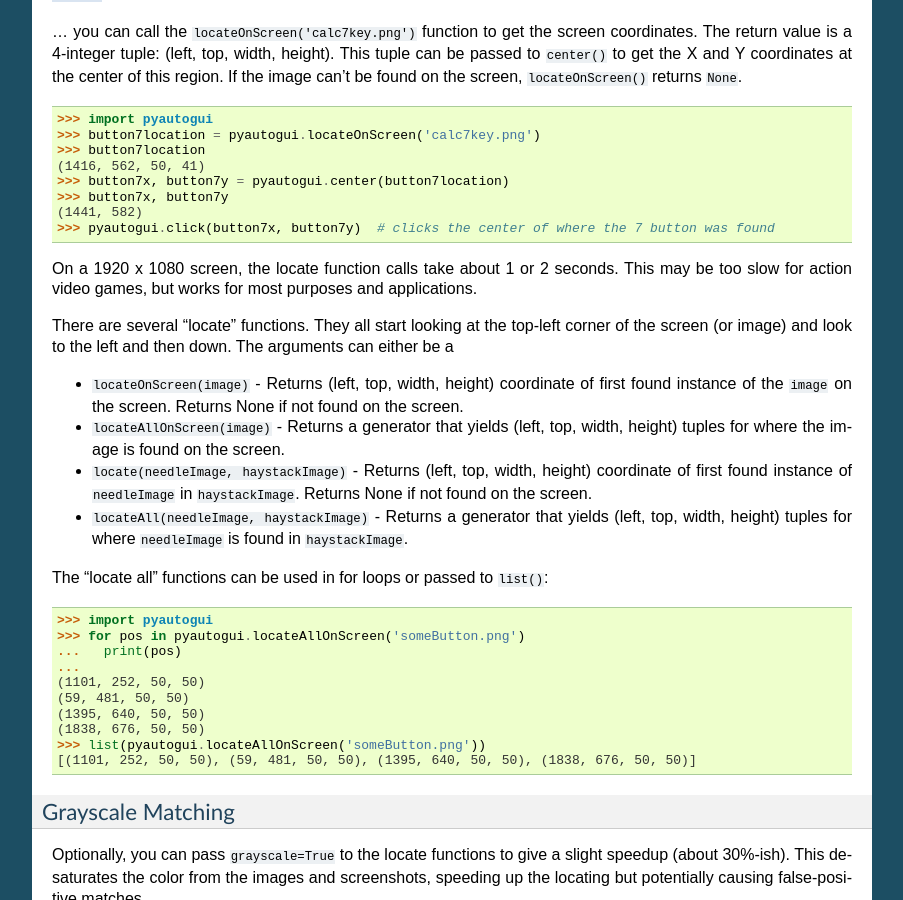
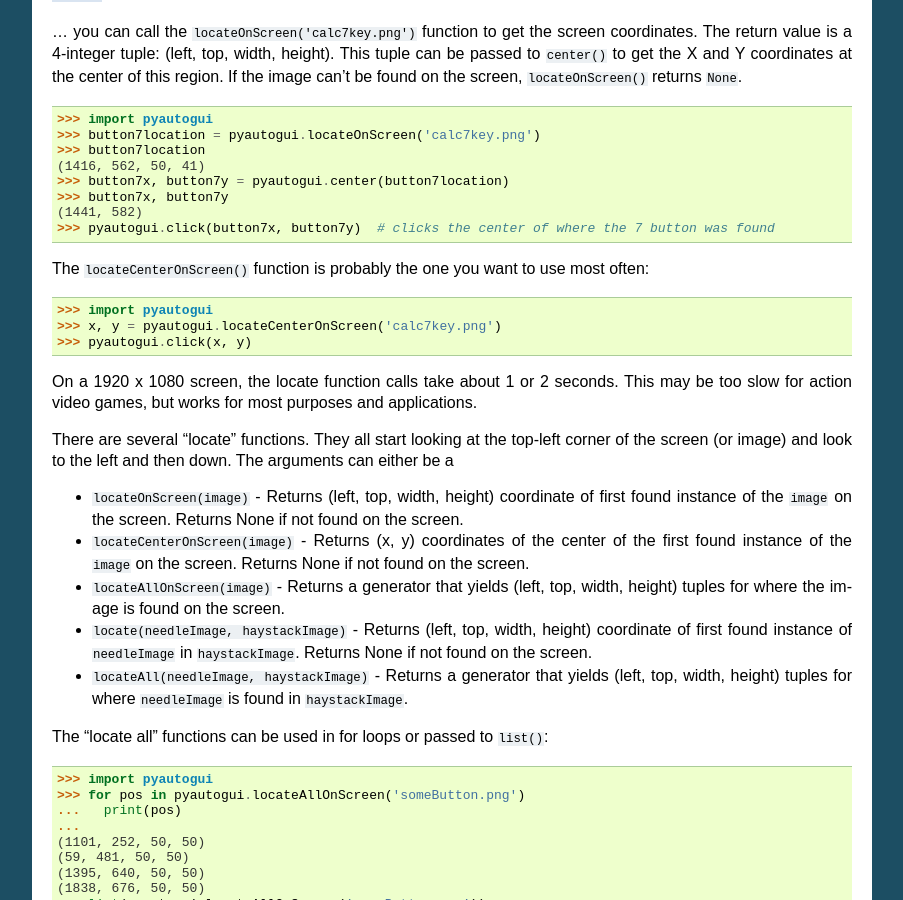
Before and after one commit to asweigart/pyautogui, a Sphinx documentation site: the page built from docs/screenshot.rst, in a window 1280 px wide and 900 px high, scrolled down 1255 px. Shown: the whole window, without its empty margins (198-1101 px from the left). Built offline with Sphinx 7.4.7, drawn with Linux system fonts in a browser that asks for light colours.

Commit message:
Adding locateCenterOnScreen() function.

```diff
--- a/docs/install.rst
+++ b/docs/install.rst
@@ -20,5 +20,8 @@
 
 On Linux, this is:
 
+    sudo apt-get install python-tk
     sudo pip3 install python3-Xlib
     sudo pip3 install pyautogui
+
+(python-tk is required only for Python 2.x, since it does not come with the tkinter module that the message box features use.)
--- a/docs/screenshot.rst
+++ b/docs/screenshot.rst
@@ -49,11 +49,19 @@
     (1441, 582)
     >>> pyautogui.click(button7x, button7y)  # clicks the center of where the 7 button was found
 
+The `locateCenterOnScreen()` function is probably the one you want to use most often:
+
+    >>> import pyautogui
+    >>> x, y = pyautogui.locateCenterOnScreen('calc7key.png')
+    >>> pyautogui.click(x, y)
+
 On a 1920 x 1080 screen, the locate function calls take about 1 or 2 seconds. This may be too slow for action video games, but works for most purposes and applications.
 
 There are several "locate" functions. They all start looking at the top-left corner of the screen (or image) and look to the left and then down. The arguments can either be a
 
 - `locateOnScreen(image)` - Returns (left, top, width, height) coordinate of first found instance of the `image` on the screen. Returns None if not found on the screen.
+
+- `locateCenterOnScreen(image)` - Returns (x, y) coordinates of the center of the first found instance of the `image` on the screen. Returns None if not found on the screen.
 
 - `locateAllOnScreen(image)` - Returns a generator that yields (left, top, width, height) tuples for where the image is found on the screen.
 
--- a/pyautogui/__init__.py
+++ b/pyautogui/__init__.py
@@ -58,6 +58,7 @@
 locateAll = pyautogui.screenshotUtil.locateAll
 locateOnScreen = pyautogui.screenshotUtil.locateOnScreen
 locateAllOnScreen = pyautogui.screenshotUtil.locateAllOnScreen
+locateCenterOnScreen = pyautogui.screenshotUtil.locateCenterOnScreen
 center = pyautogui.screenshotUtil.center
 
 
```
Also changed, not shown: 1 other file.
